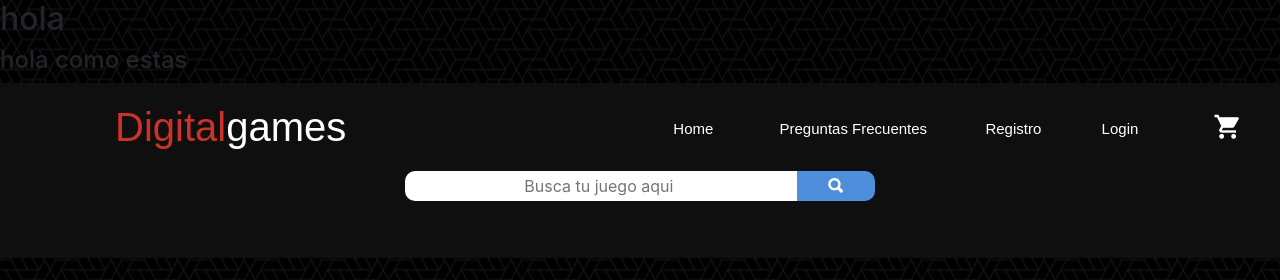
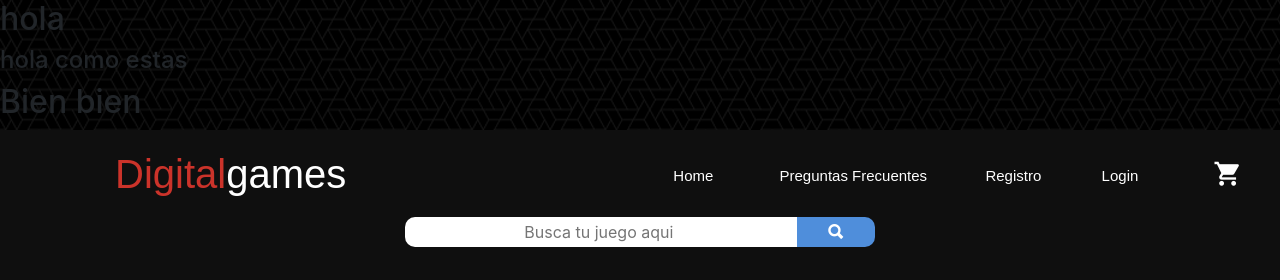
Before and after one commit to SantiagoPazos925/Proyecto, a PHP site: page / in a window 1280 px wide. Shown: the top 280 px of the page. Run offline with PHP 8.4, Linux system fonts and the light colour scheme; some libraries are stand-ins or nearby versions; some web fonts are replaced.

Commit message:
bien bien

```diff
--- a/TpFinal/index.php
+++ b/TpFinal/index.php
@@ -14,6 +14,7 @@
   <body>
       <h2>hola</h2>
       <h4>hola como estas</h4>
+      <h2>Bien bien</h2>
       <?php
 
       include("header.php");
```
